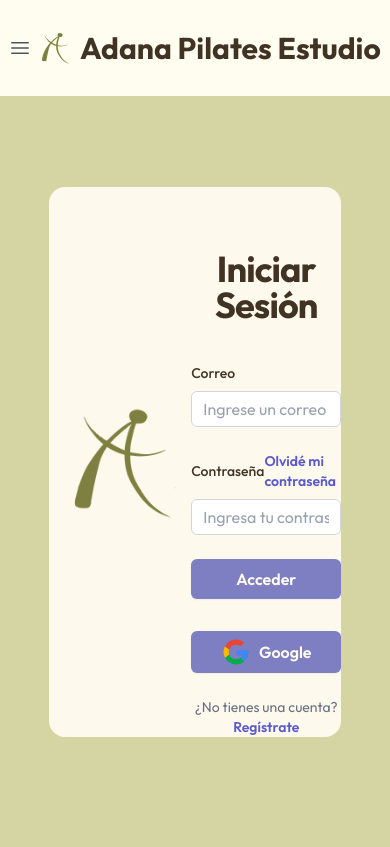
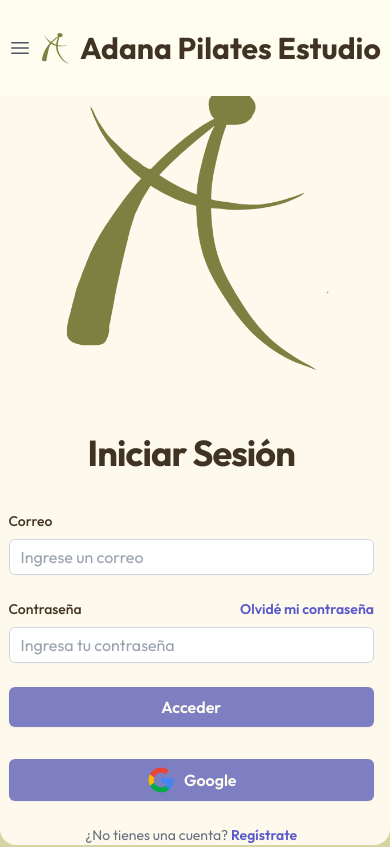
Before and after one commit to JorgeVargas03/Adana-SW, a React (Vite) app in the folder frontend/: page /signin in a window 390 px wide. Shown: the top 847 px of the page. Built offline with nearby package versions, Linux system fonts and the light colour scheme.

Commit message:
Tiene los cambios de pau (a ver si jalan)

```diff
--- a/frontend/src/App.jsx
+++ b/frontend/src/App.jsx
@@ -10,11 +10,11 @@
 import Reservation from './pages/Reservation';
 import SignUp from './pages/Sign_up';
 import CompleteRegister from './pages/CompleteRegistration';
-import InstructorMain from './pages/InstructorClasses';
+import InstructorMain from './pages/instructor/InstructorClasses';
 import { CarritoProvider } from './context/CarritoContext';
 import ReserClient from './pages/ReserClient';
 import MyProfile from './pages/MyProfile';
-import UsuariosRegistrados from './pages/UsuariosRegistrados';
+import UsuariosRegistrados from './pages/admin/UsuariosRegistrados';
 
 //envueltos con el carrito para que se puedan pasar la información sin problemas
 const App = () => {
--- a/frontend/src/pages/Sign_in.jsx
+++ b/frontend/src/pages/Sign_in.jsx
@@ -94,7 +94,7 @@
 
   return (
     <div className='flex justify-center items-center h-screen w-full bg-accent1/70 mt-10 font-Outfit'>
-      <div className='flex w-9/12 h-[550px] rounded-2xl bg-[#FDF9EC]'>
+      <div className='flex flex-col lg:flex-row w-full md:w-11/12 lg:w-9/12 h-auto lg:h-[550px] rounded-2xl bg-[#FDF9EC]'>
         {/* LOGO + BARRA */}
         <div className='flex-1 relative flex items-center justify-center'>
           <img src={icon} className='w-3/4 max-w-[300px] h-auto' alt='icon' />
@@ -103,7 +103,7 @@
 
         {/* FORMULARIO */}
         <div className='flex-1 flex flex-col items-center justify-start h-full ml-[-7.5px]'>
-          <div className="w-full max-w-[400px]">
+          <div className="w-full px-4 sm:px-8 max-w-[400px]">
             <h1 className="text-center text-4xl font-bold leading-9 tracking-tight text-fontdef mt-16">
               Iniciar Sesión
             </h1>
@@ -113,7 +113,7 @@
                 <label className="block text-sm font-medium text-fontdef">
                   <span className="...">Correo</span>
                 </label>
-                <div className="mt-2">
+                <div className="mt-2 flex md:flex mx-auto min-h-1">
                   <input type="email"
                     onChange={(e) => setCorreo(e.target.value)}
                     placeholder="Ingrese un correo" className="peer block w-full rounded-md bg-white py-1.5 px-3 text-gray-900 outline-1 -outline-offset-1 outline-gray-300 placeholder:text-gray-400 focus:outline-2 focus:-outline-offset-2 focus:outline-indigo-600 sm:text-sm/6" />
--- a/frontend/src/pages/InstructorClasses.jsx
+++ b/frontend/src/pages/instructor/InstructorClasses.jsx
@@ -1,7 +1,7 @@
 import React, { useEffect, useState } from 'react';
-import CalendarAppInstructor from '../components/CalendarAppInstructor';
+import CalendarAppInstructor from '../../components/CalendarAppInstructor';
 import { addMonths, subMonths, startOfMonth } from 'date-fns';
-import { isTokenValid } from '../utils/auth';
+import { isTokenValid } from '../../utils/auth';
 import { useNavigate } from 'react-router-dom';
 import { Disclosure } from '@headlessui/react';
 import { ChevronDownIcon } from '@heroicons/react/24/outline';
```
Also changed, not shown: frontend/src/pages/admin/UsuariosRegistrados.jsx (renamed from frontend/src/pages/UsuariosRegistrados.jsx).
